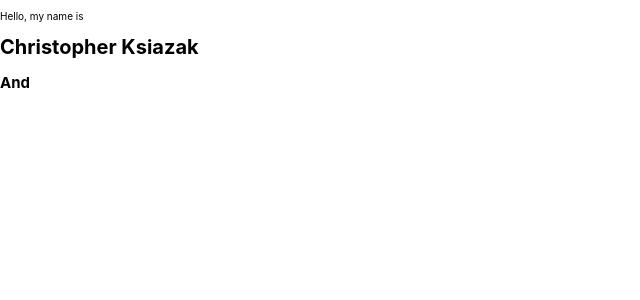
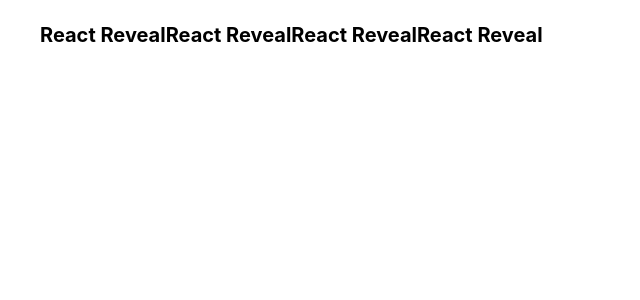
Before and after one commit to cksiazak/ksiazak.dev, a React (Create React App) app: page / in a window 1280 px wide. Shown: the top 300 px of the page, without its empty margins (0-640 px from the left). Built offline with nearby package versions, Linux system fonts and the light colour scheme.

Commit message:
added fade in from top animation on nav

```diff
--- a/src/App.js
+++ b/src/App.js
@@ -1,11 +1,13 @@
 import React from 'react';
 import Heading from './Components/heading/heading';
+import Navigation from './Components/navigation/navigation';
 import './App.css';
 
 function App() {
   return (
     <div className="App">
-      <Heading />
+      <Navigation />
+      {/* <Heading /> */}
     </div>
   );
 }
--- /dev/null
+++ b/src/Components/navigation/navigation.js
@@ -0,0 +1,27 @@
+import React from 'react';
+import Fade from 'react-reveal/Fade';
+
+import './navigation.scss';
+
+const FadeExample = () => {
+  return (
+    <div>
+      <ul className="test">
+        <Fade top delay={200}>
+          <h1>React Reveal</h1>
+        </Fade>
+        <Fade top delay={400}>
+          <h1>React Reveal</h1>
+        </Fade>
+        <Fade top delay={600}>
+          <h1>React Reveal</h1>
+        </Fade>
+        <Fade top delay={800}>
+          <h1>React Reveal</h1>
+        </Fade>
+      </ul>
+    </div>
+  );
+};
+
+export default FadeExample;
--- /dev/null
+++ b/src/Components/navigation/navigation.scss
@@ -0,0 +1,3 @@
+.test {
+    display: flex;
+}
```
